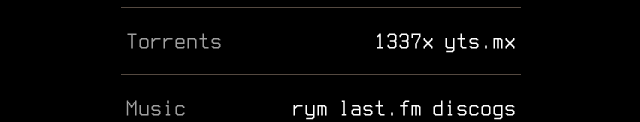
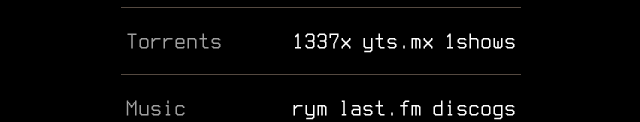
Before and after one commit to pfled/pfled.github.io, a plain HTML site: page index.html in a window 1280 px wide. Shown: the part 425-547 px from the top of the page, without its empty margins (319-959 px from the left). Drawn offline with Linux system fonts and the light colour scheme.

Commit message:
Add link

```diff
--- a/index.html
+++ b/index.html
@@ -46,6 +46,7 @@
                 <div class="links">
                     <li><a href="https://x1337x.cc/">1337x</a></li>
                     <li><a href="https://yts.mx/">yts.mx</a></li>
+                    <li><a href="https://1shows.nl/">1shows</a></li>
                 </div>
             </ul>
             <hr>
```
